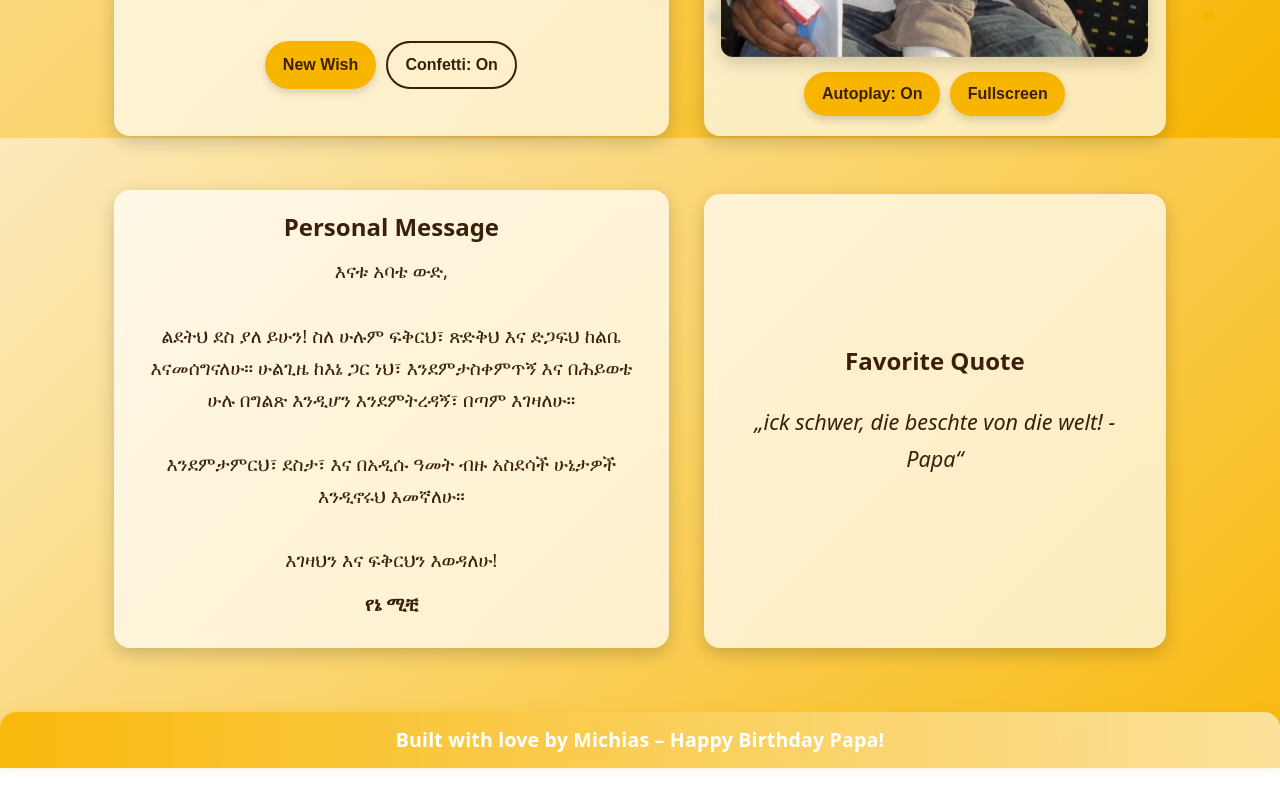
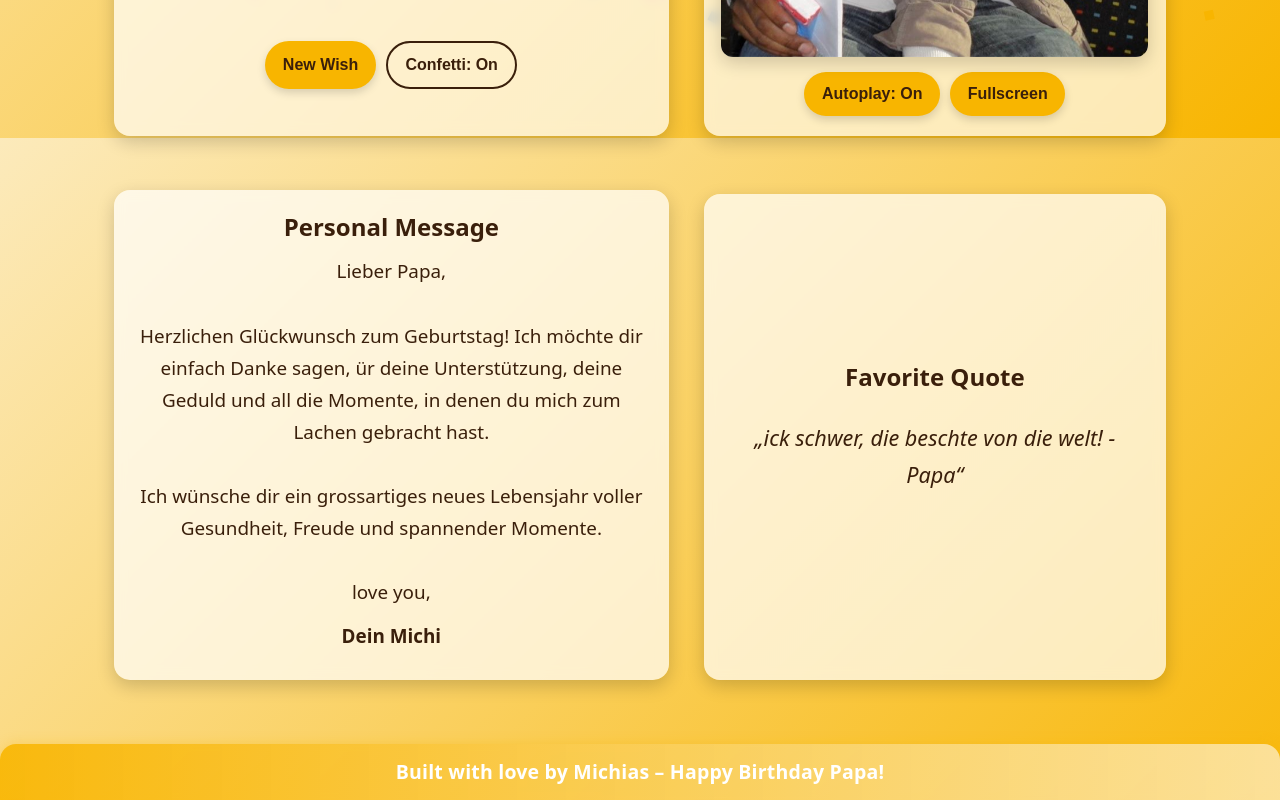
Before and after one commit to michiastegegne/Birthday-Dad, a plain HTML site: page index.html in a window 1280 px wide. Shown: the part 662-1462 px from the top of the page. Before the commit the page ends 1430 px from the top, so only its background shows below. Drawn offline with nearby package versions, Linux system fonts and the light colour scheme.

Commit message:
jo kei plan

```diff
--- a/index.html
+++ b/index.html
@@ -512,11 +512,12 @@
             <h2 id="personal-message-h" style="margin:0 0 .25rem 0;">Personal Message</h2>
             <div style="padding: 0.5rem 0.2rem;">
                 <p style="font-size:1.18rem; line-height:1.7; margin:0;">
-                    እናቱ አባቴ ውድ,<br><br>
-                    ልደትህ ደስ ያለ ይሁን! ስለ ሁሉም ፍቅርህ፣ ጽድቅህ እና ድጋፍህ ከልቤ እናመሰግናለሁ። ሁልጊዜ ከእኔ ጋር ነህ፣ እንደምታስቀምጥኝ እና በሕይወቴ ሁሉ በግልጽ እንዲሆን እንደምትረዳኝ፣ በጣም እገዛለሁ።<br><br>
-                    እንደምታምርህ፣ ደስታ፣ እና በአዲሱ ዓመት ብዙ አስደሳች ሁኔታዎች እንዲኖሩህ እመኛለሁ።<br><br>
-                    እገዛህን እና ፍቅርህን እወዳለሁ!<br>
-                    <span style="display:inline-block;margin-top:0.6em;font-weight:600;">የኔ ሚቺ</span>
+                    Lieber Papa,<br><br>
+                    Herzlichen Glückwunsch zum Geburtstag! Ich möchte dir einfach Danke sagen, ür deine
+                    Unterstützung, deine Geduld und all die Momente, in denen du mich zum Lachen gebracht hast.<br><br>
+                    Ich wünsche dir ein grossartiges neues Lebensjahr voller Gesundheit, Freude und spannender Momente.<br><br>
+                    love you,<br>
+                    <span style="display:inline-block;margin-top:0.6em;font-weight:600;">Dein Michi</span>
                 </p>
             </div>
         </section>
```
